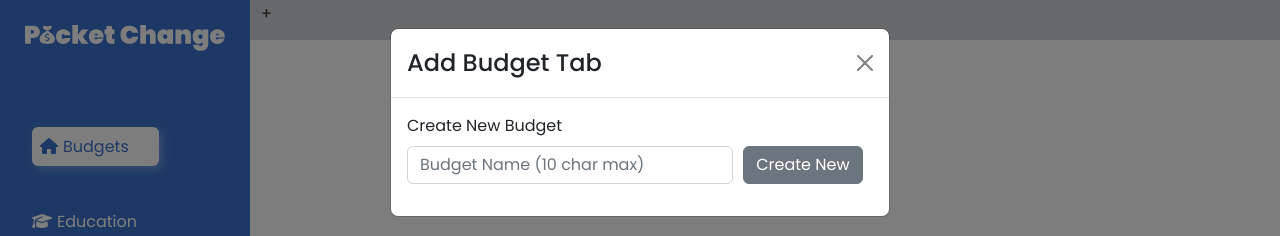
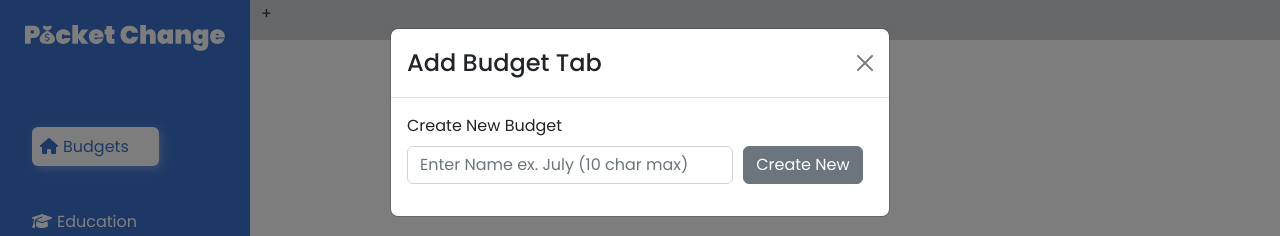
Before and after one commit to Ale4ero/budget-app, a React (Create React App) app: page / in a window 1280 px wide. Shown: the top 236 px of the page. Built offline with nearby package versions, Linux system fonts and the light colour scheme.

Commit message:
small text update

```diff
--- a/src/components/AddBudgetModal.js
+++ b/src/components/AddBudgetModal.js
@@ -39,7 +39,7 @@ export default function AddBudgetModal({ show, handleClose}) {
                     <Form.Label>Create New Budget</Form.Label>
                     <div className="newBudgetModalContainer">
                         <div className="budgetName">
-                            <Form.Control ref={newNameRef} type="text" autoComplete="off" maxLength={"10"} placeholder='Budget Name (10 char max)'/>
+                            <Form.Control ref={newNameRef} type="text" autoComplete="off" maxLength={"10"} placeholder='Enter Name ex. July (10 char max)'/>
                         </div>
 
                         <Button className="btn-secondary" onClick={()=>{
```
